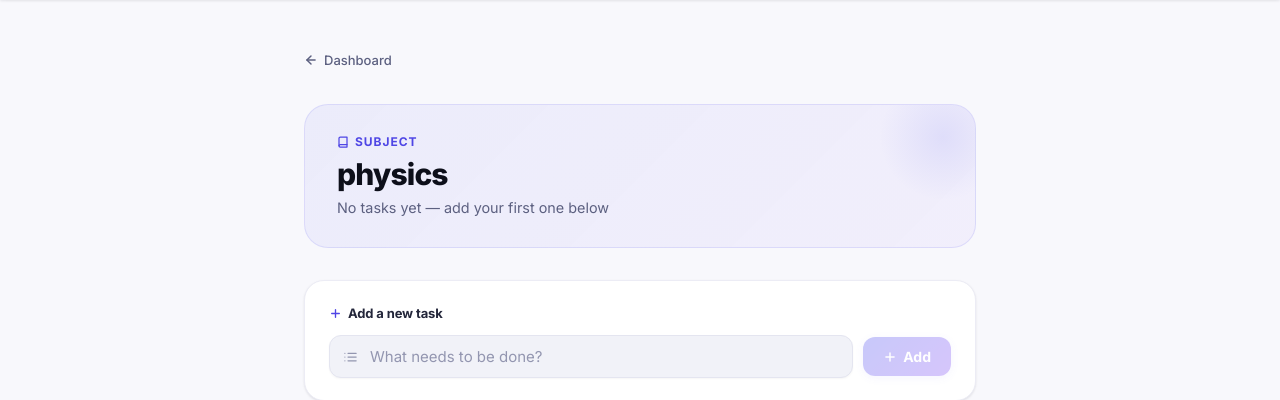
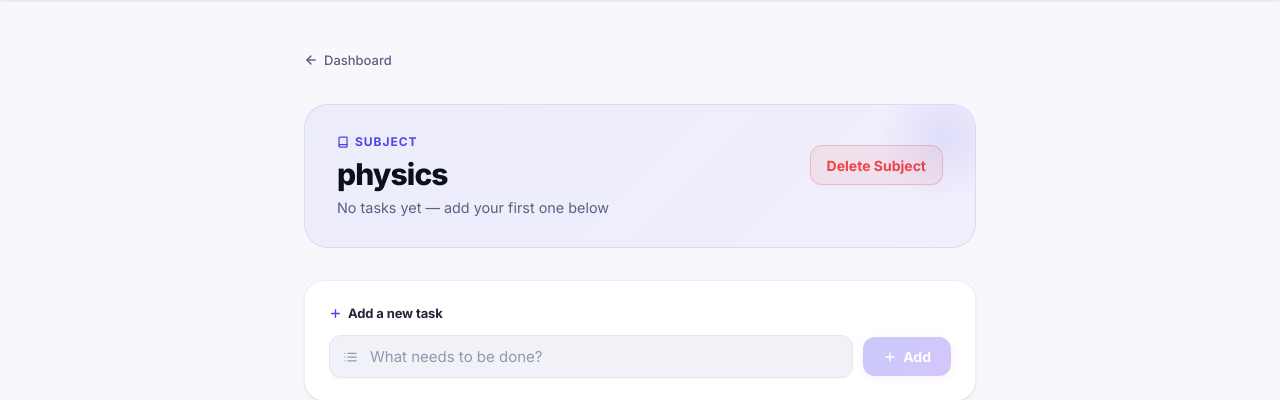
Before and after one commit to Aymen-repo/study_os, a Django app: page /subject/1/ in a window 1280 px wide. Shown: the part 60-460 px from the top of the page. Run offline with Django 5.2, Linux system fonts and the light colour scheme; a user stored in the database is signed in; data comes from the database, SQL or seed files in the repository; both versions use the stored data as it was after the commit.

Commit message:
i add the delete subject button

```diff
--- a/core/templates/subject_details.html
+++ b/core/templates/subject_details.html
@@ -289,6 +289,30 @@
   color: #ef4444;
   transform: scale(1.05);
 }
+.btn-delete-subject {
+  width: 100%;
+  padding: 0.65rem 1rem;
+  border-radius: var(--r-md);
+  border: 1px solid rgba(239, 68, 68, 0.25);
+  background: rgba(239, 68, 68, 0.08);
+  color: #ef4444;
+  font-weight: 700;
+  font-size: 0.875rem;
+  cursor: pointer;
+  transition: all var(--dur) var(--ease);
+  box-shadow: var(--sh-xs);
+}
+
+.btn-delete-subject:hover {
+  background: #ef4444;
+  color: white;
+  transform: translateY(-1px);
+  box-shadow: 0 6px 18px rgba(239, 68, 68, 0.25);
+}
+
+.btn-delete-subject:active {
+  transform: scale(0.98);
+}
 </style>
 {% endblock %}
 
@@ -305,14 +329,18 @@
 
 <!-- ── Subject hero ──────────────────────────────────── -->
 <div class="subject-hero">
+
   <div class="subject-hero-left">
     <div class="sh-label">
       <svg width="12" height="12" viewBox="0 0 24 24" fill="none" stroke="currentColor" stroke-width="2.5" stroke-linecap="round" stroke-linejoin="round">
-          <path d="M4 19.5A2.5 2.5 0 0 1 6.5 17H20"/><path d="M6.5 2H20v20H6.5A2.5 2.5 0 0 1 4 19.5v-15A2.5 2.5 0 0 1 6.5 2z"/>
+        <path d="M4 19.5A2.5 2.5 0 0 1 6.5 17H20"/>
+        <path d="M6.5 2H20v20H6.5A2.5 2.5 0 0 1 4 19.5v-15A2.5 2.5 0 0 1 6.5 2z"/>
       </svg>
       Subject
     </div>
+
     <h1 class="sh-title">{{ subject.name }}</h1>
+
     <p class="sh-subtitle">
       {% if tasks.count == 0 %}
         No tasks yet — add your first one below
@@ -324,17 +352,35 @@
 
   {% if tasks.count > 0 %}
   <div class="sh-progress-block">
+
     <div class="sh-pct-row">
       <span class="sh-pct-label">Progress</span>
-        <span class="sh-pct-value {% if progress == 100 %}complete{% endif %}" id="progressPct">{{ progress }}%</span>
+      <span class="sh-pct-value {% if progress == 100 %}complete{% endif %}" id="progressPct">
+        {{ progress }}%
+      </span>
     </div>
+
     <div class="progress-track" style="height:0.5rem">
-        <div class="progress-fill {% if progress == 100 %}complete{% endif %}" id="progressBar" style="width:{{ progress }}%"></div>
+      <div class="progress-fill {% if progress == 100 %}complete{% endif %}"
+           id="progressBar"
+           style="width:{{ progress }}%">
       </div>
     </div>
+
+  </div>
   {% endif %}
+
+  <!-- ✅ DELETE SUBJECT BUTTON (ALWAYS VISIBLE) -->
+  <form method="post"
+      action="{% url 'delete_subject' subject.pk %}"
+      style="margin-top: 0.75rem;">
+  {% csrf_token %}
+  <button type="submit" class="btn-delete-subject">
+    Delete Subject
+  </button>
+</form>
+
 </div>
-
   <!-- ── Add task ──────────────────────────────────────── -->
   <div class="add-panel">
     <div class="add-panel-label">
--- a/core/urls.py
+++ b/core/urls.py
@@ -15,9 +15,12 @@ urlpatterns = [
     path('subject/<int:pk>/', views.subject_detail, name='subject_detail'),
     path('subject/<int:pk>/add-task/', views.add_task, name='add_task'),
 
-    # toggle
+    # toggle task
     path('subject/<int:subject_pk>/toggle/<int:task_pk>/', views.toggle_task, name='toggle_task'),
 
-    # delete (NEW)
+    # delete task
     path('task/delete/<int:pk>/', views.delete_task, name='delete_task'),
+
+    # delete subject (NEW FIX)
+    path('subject/<int:pk>/delete/', views.delete_subject, name='delete_subject'),
 ]
--- a/core/views.py
+++ b/core/views.py
@@ -137,7 +137,7 @@ def toggle_task(request, subject_pk, task_pk):
     })
 
 
-# ================= DELETE TASK (NEW) ================= #
+# ================= DELETE TASK ================= #
 
 @login_required
 def delete_task(request, pk):
@@ -147,3 +147,16 @@ def delete_task(request, pk):
         return JsonResponse({'success': True})
 
     return JsonResponse({'success': False}, status=400)
+
+
+# ================= DELETE SUBJECT (FIXED) ================= #
+
+@login_required
+def delete_subject(request, pk):
+    subject = get_object_or_404(Subject, pk=pk, user=request.user)
+
+    if request.method == "POST":
+        subject.delete()
+        return redirect('dashboard')
+
+    return redirect('subject_detail', pk=pk)
```
Also changed, not shown: db.sqlite3. Lines whose indentation alone changed are shown as unchanged.
